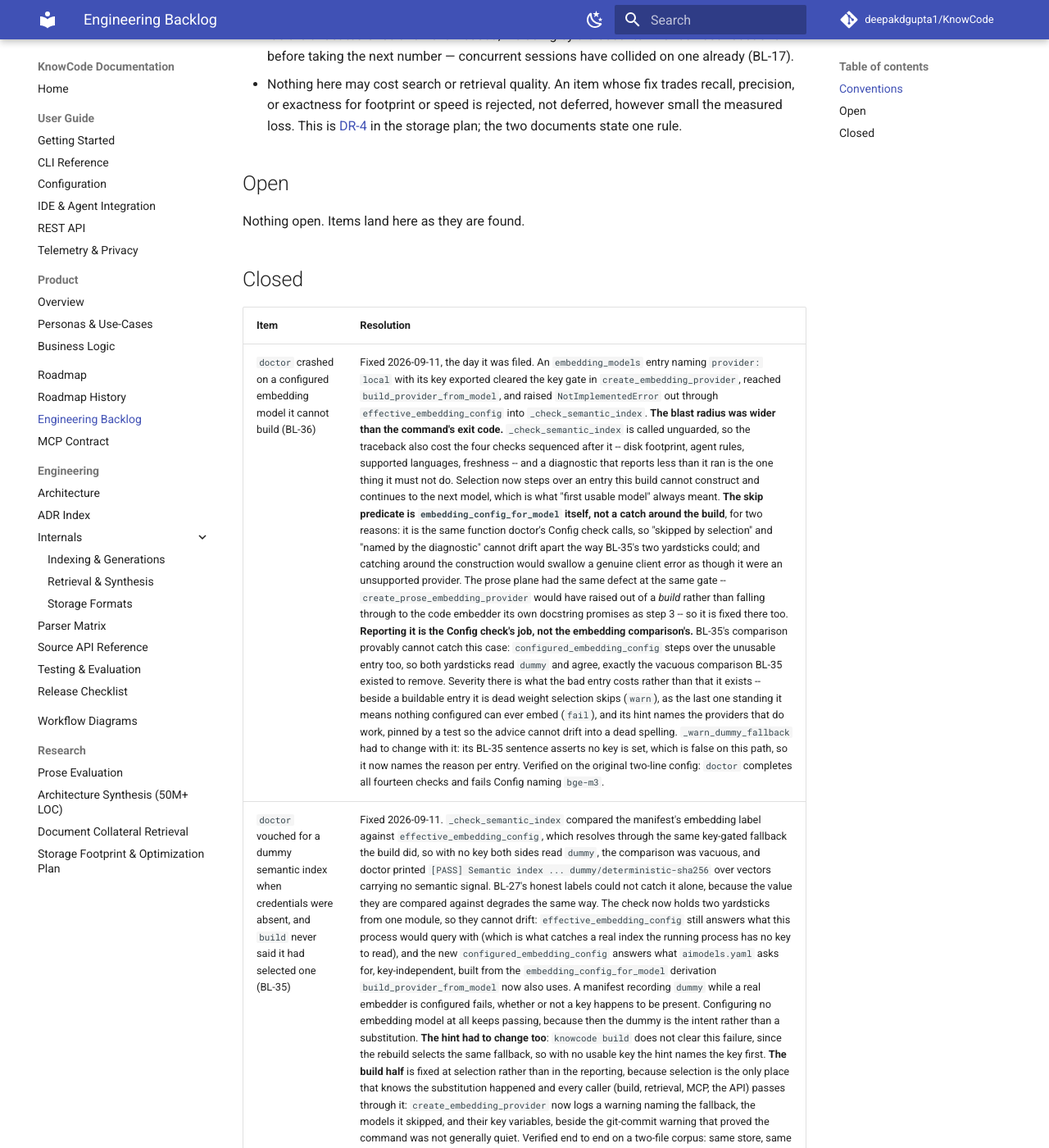
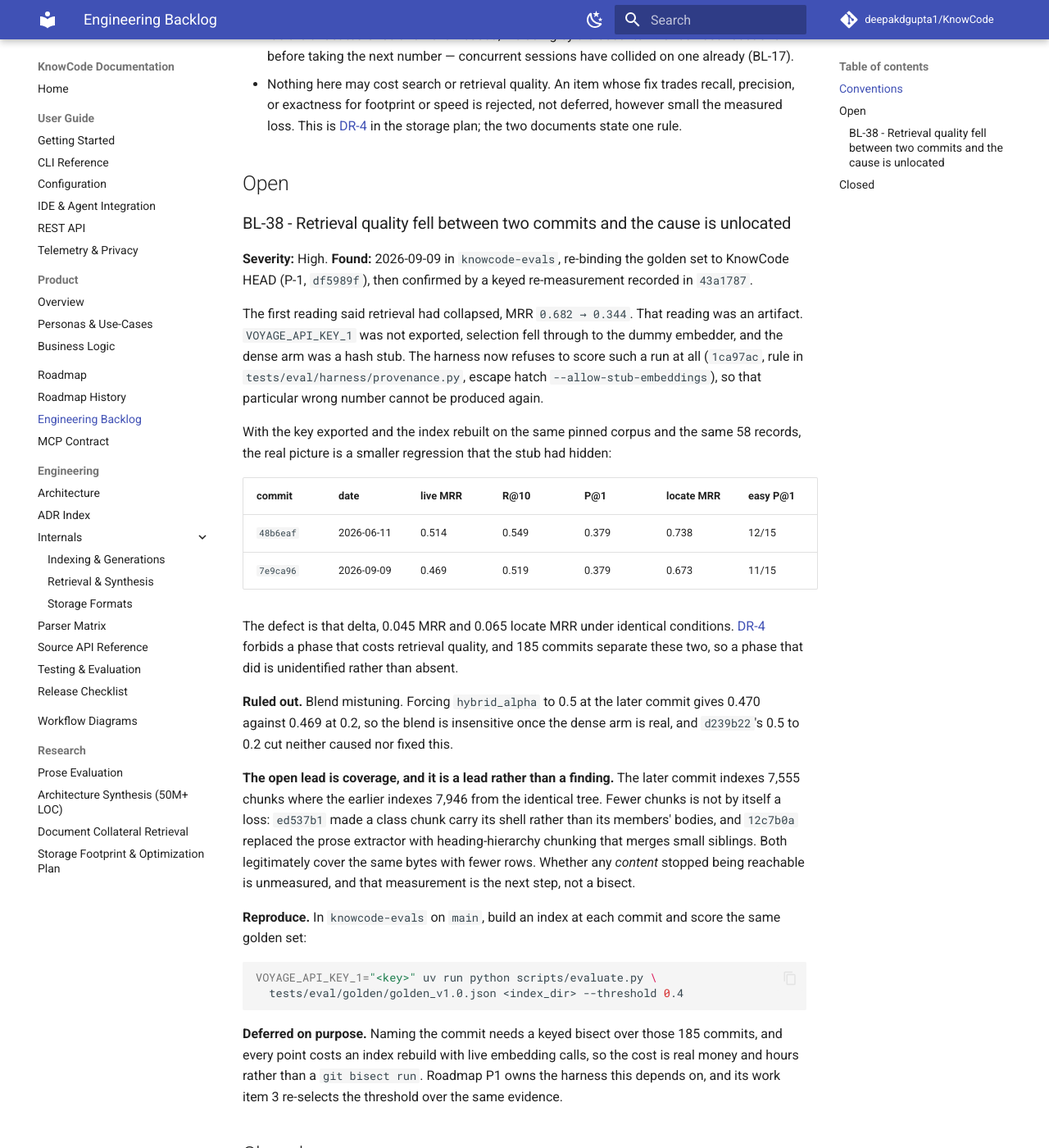
Before and after one commit to deepakdgupta1/KnowCode, an MkDocs documentation site: the page built from docs/engineering/backlog.md, in a window 1280 px wide and 1400 px high, scrolled down 621 px. Shown: the whole window at 82% size. Built offline with MkDocs 1.6.1 and Material for MkDocs 9.7.7, drawn with Linux system fonts in a browser that asks for light colours; comment, search, counter and statistics services are not loaded.

Commit message:
docs(backlog): BL-38 — retrieval fell 0.045 MRR between two commits
The P-1 re-bind's headline number was an artifact: no VOYAGE_API_KEY_1 was
exported, so the dense arm was a hash stub. knowcode-evals 1ca97ac now refuses
to score such a run. With the key exported, the same 58 records over the same
pinned corpus show a smaller real regression the stub had hidden, 0.514 to
0.469 MRR between 48b6eaf and 7e9ca96, which DR-4 does not permit.

hybrid_alpha is ruled out. The open lead is chunk coverage, 7,555 against
7,946 from an identical tree, and the row says plainly that fewer chunks is a
lead rather than a loss, since two Phase B changes legitimately cover the same
bytes with fewer rows.

Co-authored-by: Claude <claude@anthropic.com>

````diff
--- a/docs/engineering/backlog.md
+++ b/docs/engineering/backlog.md
@@ -30,7 +30,59 @@ measured reason not to build something is worth more than silence.
 
 ## Open
 
-Nothing open. Items land here as they are found.
+### BL-38 - Retrieval quality fell between two commits and the cause is unlocated
+
+**Severity:** High. **Found:** 2026-09-09 in `knowcode-evals`, re-binding the
+golden set to KnowCode HEAD (P-1, `df5989f`), then confirmed by a keyed
+re-measurement recorded in `43a1787`.
+
+The first reading said retrieval had collapsed, MRR `0.682 → 0.344`. That
+reading was an artifact. `VOYAGE_API_KEY_1` was not exported, selection fell
+through to the dummy embedder, and the dense arm was a hash stub. The harness
+now refuses to score such a run at all (`1ca97ac`, rule in
+`tests/eval/harness/provenance.py`, escape hatch `--allow-stub-embeddings`), so
+that particular wrong number cannot be produced again.
+
+With the key exported and the index rebuilt on the same pinned corpus and the
+same 58 records, the real picture is a smaller regression that the stub had
+hidden:
+
+| commit | date | live MRR | R@10 | P@1 | locate MRR | easy P@1 |
+| --- | --- | --- | --- | --- | --- | --- |
+| `48b6eaf` | 2026-06-11 | 0.514 | 0.549 | 0.379 | 0.738 | 12/15 |
+| `7e9ca96` | 2026-09-09 | 0.469 | 0.519 | 0.379 | 0.673 | 11/15 |
+
+The defect is that delta, 0.045 MRR and 0.065 locate MRR under identical
+conditions. [DR-4](../research/storage_optimization_2026_v4.md) forbids a phase
+that costs retrieval quality, and 185 commits separate these two, so a phase
+that did is unidentified rather than absent.
+
+**Ruled out.** Blend mistuning. Forcing `hybrid_alpha` to 0.5 at the later
+commit gives 0.470 against 0.469 at 0.2, so the blend is insensitive once the
+dense arm is real, and `d239b22`'s 0.5 to 0.2 cut neither caused nor fixed this.
+
+**The open lead is coverage, and it is a lead rather than a finding.** The later
+commit indexes 7,555 chunks where the earlier indexes 7,946 from the identical
+tree. Fewer chunks is not by itself a loss: `ed537b1` made a class chunk carry
+its shell rather than its members' bodies, and `12c7b0a` replaced the prose
+extractor with heading-hierarchy chunking that merges small siblings. Both
+legitimately cover the same bytes with fewer rows. Whether any *content* stopped
+being reachable is unmeasured, and that measurement is the next step, not a
+bisect.
+
+**Reproduce.** In `knowcode-evals` on `main`, build an index at each commit and
+score the same golden set:
+
+```bash
+VOYAGE_API_KEY_1="<key>" uv run python scripts/evaluate.py \
+  tests/eval/golden/golden_v1.0.json <index_dir> --threshold 0.4
+```
+
+**Deferred on purpose.** Naming the commit needs a keyed bisect over those 185
+commits, and every point costs an index rebuild with live embedding calls, so
+the cost is real money and hours rather than a `git bisect run`. Roadmap P1 owns
+the harness this depends on, and its work item 3 re-selects the threshold over
+the same evidence.
 
 ## Closed
 
````
